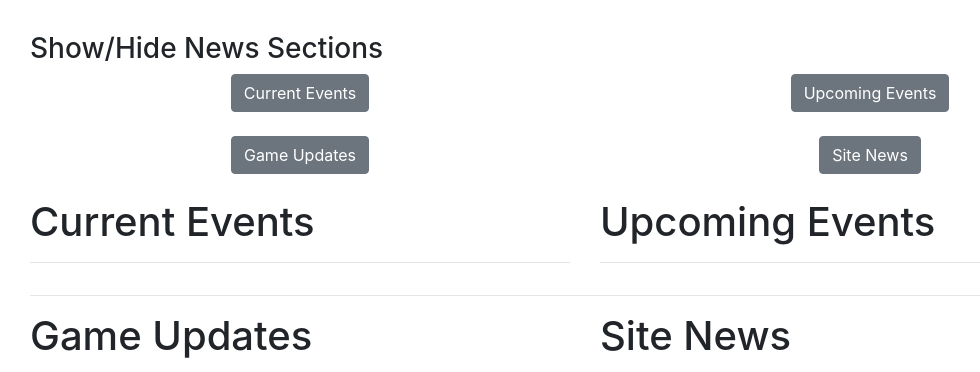
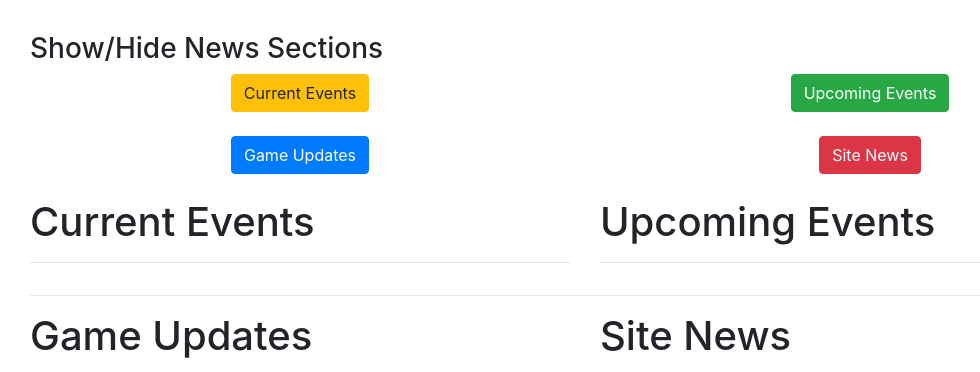
Before and after one commit to danielschnoll/Dunsparce, a PHP site: page / in a window 1280 px wide. Shown: the part 240-612 px from the top of the page, without its empty margins (55-1035 px from the left). Run offline with PHP 8.4, Linux system fonts and the light colour scheme; data comes from the database, SQL or seed files in the repository; data that the repository does not hold is empty.

Commit message:
cleaned up button style

```diff
--- a/index.php
+++ b/index.php
@@ -77,19 +77,19 @@
             </div>
             <div class = 'row text-center'>
                 <div class = 'col'>
-                    <button type="button" class="btn btn-secondary" id = 'b1'>Current Events</button>
+                    <button type="button" class="btn btn-warning" id = 'b1'>Current Events</button>
                 </div>
                 <div class = 'col'>
-                    <button type="button" class="btn btn-secondary" id = 'b2'>Upcoming Events</button>
+                    <button type="button" class="btn btn-success" id = 'b2'>Upcoming Events</button>
                 </div>
             </div>
             <br/>
             <div class ='row text-center'>
                 <div class = 'col'>
-                    <button type="button" class="btn btn-secondary" id = 'b3'>Game Updates</button>
+                    <button type="button" class="btn btn-primary" id = 'b3'>Game Updates</button>
                 </div>
                 <div class = 'col'>
-                    <button type="button" class="btn btn-secondary" id = 'b4'>Site News</button>
+                    <button type="button" class="btn btn-danger" id = 'b4'>Site News</button>
                 </div>
             </div>
             <br/>
```
